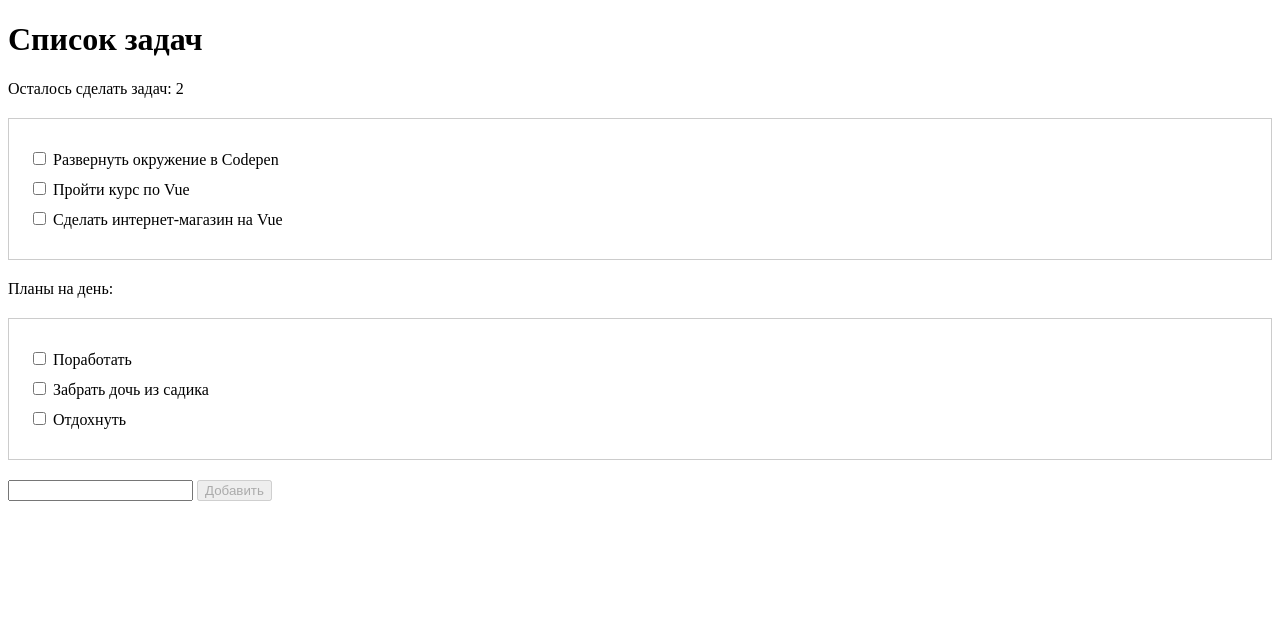
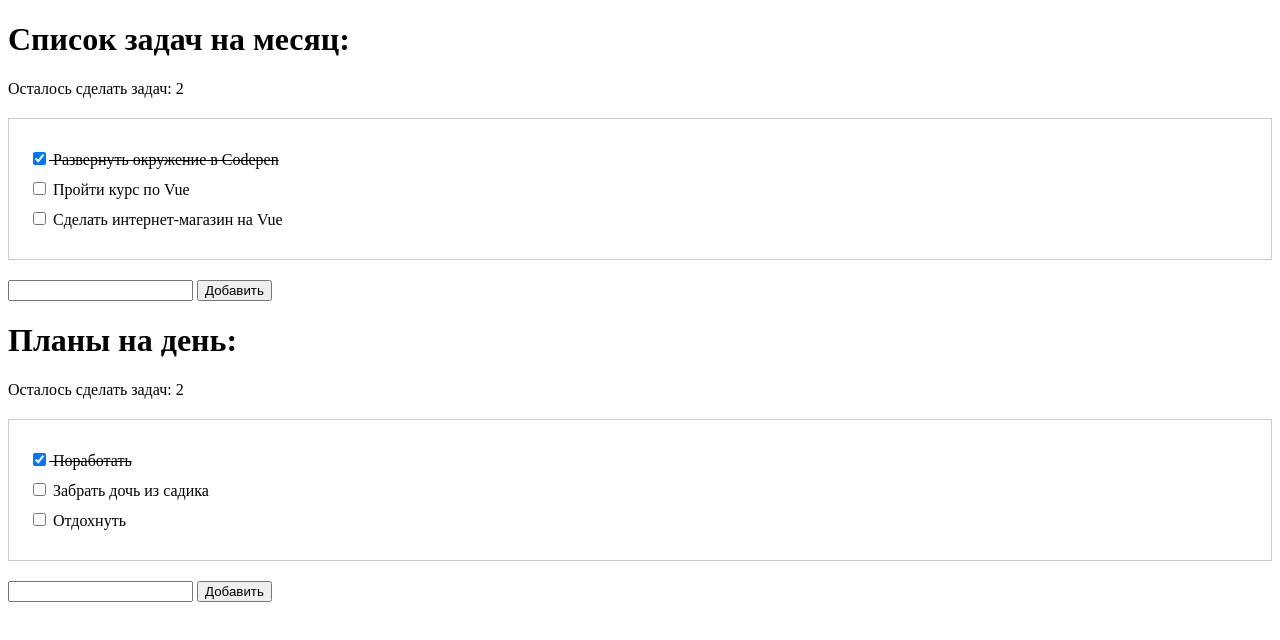
Before and after one commit to IraGrafova/vue-pr1, a plain HTML site: page index.html in a window 1280 px wide. Drawn offline with nearby package versions, Linux system fonts and the light colour scheme.

Commit message:
animation

```diff
--- a/index.css
+++ b/index.css
@@ -12,3 +12,16 @@
   .form {
     margin: 20px 0;
   }
+  /* Анимации появления и исчезновения могут иметь */
+/* различные продолжительности и динамику.       */
+.slide-fade-enter-active {
+  transition: all .3s ease;
+}
+.slide-fade-leave-active {
+  transition: all .8s cubic-bezier(1.0, 0.5, 0.8, 1.0);
+}
+.slide-fade-enter, .slide-fade-leave-to
+/* .slide-fade-leave-active до версии 2.1.8 */ {
+  transform: translateX(10px);
+  opacity: 0;
+}
--- a/index.html
+++ b/index.html
@@ -2,34 +2,68 @@
 <html lang="ru">
   <head>
     <meta charset="UTF-8" />
-    <title>Практическая работа 1</title>
+    <title>Практическая работа</title>
     <link rel="stylesheet" href="./index.css" />
   </head>
   <body>
     <script src="https://cdn.jsdelivr.net/npm/vue@2/dist/vue.js"></script>
     <div id="app">
-      <h1>Список задач</h1>
-      <div>Осталось сделать задач: <span class="counter">2</span></div>
+      <h1>Список задач на месяц:</h1>
+      <div v-if="count() === 0">Вы великолепны!</div>  <!-- почему в видео использовали не строгое равно? == -->
+      <div v-else-if="count() === 1">Остался последний рывок!</div>
+      <div v-else>
+        Осталось сделать задач: <span class="counter">{{count ()}}</span>
+      </div>
       <div class="list">
-        <div class="item" v-for="task in tasks">
-          <input type="checkbox" />
-          {{task}}
-        </div>
-      </div>
-      <div class="item done"></div>
-      <div>Планы на день:</div>
-      <div class="list">
-        <div class="item" v-for="task in day">
-          <input type="checkbox" />
-          {{task}}
+        <div
+          class="item"
+          v-bind:class="{done: task.done}"
+          v-for="task in tasks"
+        >
+          <input type="checkbox" v-model="task.done" />
+          {{task.text}}
         </div>
       </div>
       <div class="form">
-        <input />
-        <button v-bind:type="type" v-bind:disabled="isDisabled">
+        <input v-model="message" v-on:keyup.enter="addTask"/>
+        <button
+          v-bind:type="type"
+          v-bind:disabled="isDisabled"
+          v-on:click="addTask"
+
+        >
           Добавить
         </button>
       </div>
+      <transition name="slide-fade">
+      <img src="./f1efceb1.png" alt="Шикарно" v-show="count() === 0">
+    </transition>
+
+      <h1>Планы на день:</h1>
+      <div v-if="countToday() === 0">Вы великолепны!</div>  <!-- почему в видео использовали не строгое равно? == -->
+      <div v-else-if="countToday() === 1">Остался последний рывок!</div>
+      <div v-else>
+        Осталось сделать задач: <span class="counter">{{countToday ()}}</span>
+      </div>
+      <div class="list">
+        <div class="item" v-bind:class="{done: task.done}" v-for="task in day">
+          <input type="checkbox" v-model="task.done" />
+          {{task.text}}
+        </div>
+      </div>
+      <div class="form">
+        <input v-model="message" v-on:keyup.enter="addTaskForDay"/>
+        <button
+          v-bind:type="type"
+          v-bind:disabled="isDisabled"
+          v-on:click="addTaskForDay"
+        >
+          Добавить
+        </button>
+      </div>
+    <transition name="slide-fade">
+      <img src="./f1efceb1.png" alt="Шикарно" v-show="countToday() === 0">
+    </transition>
     </div>
     <script src="./index.js"></script>
   </body>
--- a/index.js
+++ b/index.js
@@ -1,17 +1,36 @@
 new Vue({
-    el: '#app',
-    data: {
-      type: "button",
-      isDisabled: true,
-      tasks: [
-        'Развернуть окружение в Codepen',
-        'Пройти курс по Vue',
-        'Сделать интернет-магазин на Vue',
-      ],
-      day: [
-        'Поработать',
-        'Забрать дочь из садика',
-        'Отдохнуть'
-      ]
-    }
-  })
+  el: "#app",
+  data: {
+    type: "button",
+    isDisabled: false,
+    tasks: [
+      { text: "Развернуть окружение в Codepen", done: true },
+      { text: "Пройти курс по Vue", done: false },
+      { text: "Сделать интернет-магазин на Vue", done: false },
+    ],
+    day: [
+      { text: "Поработать", done: true },
+      { text: "Забрать дочь из садика", done: false },
+      { text: "Отдохнуть", done: false },
+    ],
+  },
+  methods: {
+    addTask() {
+      this.tasks.push({ text: this.message, done: false });
+      this.message = "";
+    },
+    count() {
+      return this.tasks.filter((task) => !task.done).length;
+    },
+
+    addTaskForDay() {
+      this.day.push({ text: this.message, done: false });
+      this.message = "";
+    },
+    countToday() {
+      return this.day.filter((task) => !task.done).length;
+    },
+  },
+});
+
+//почему не вывелся алерт
```
Also changed, not shown: f1efceb1.png (added).
